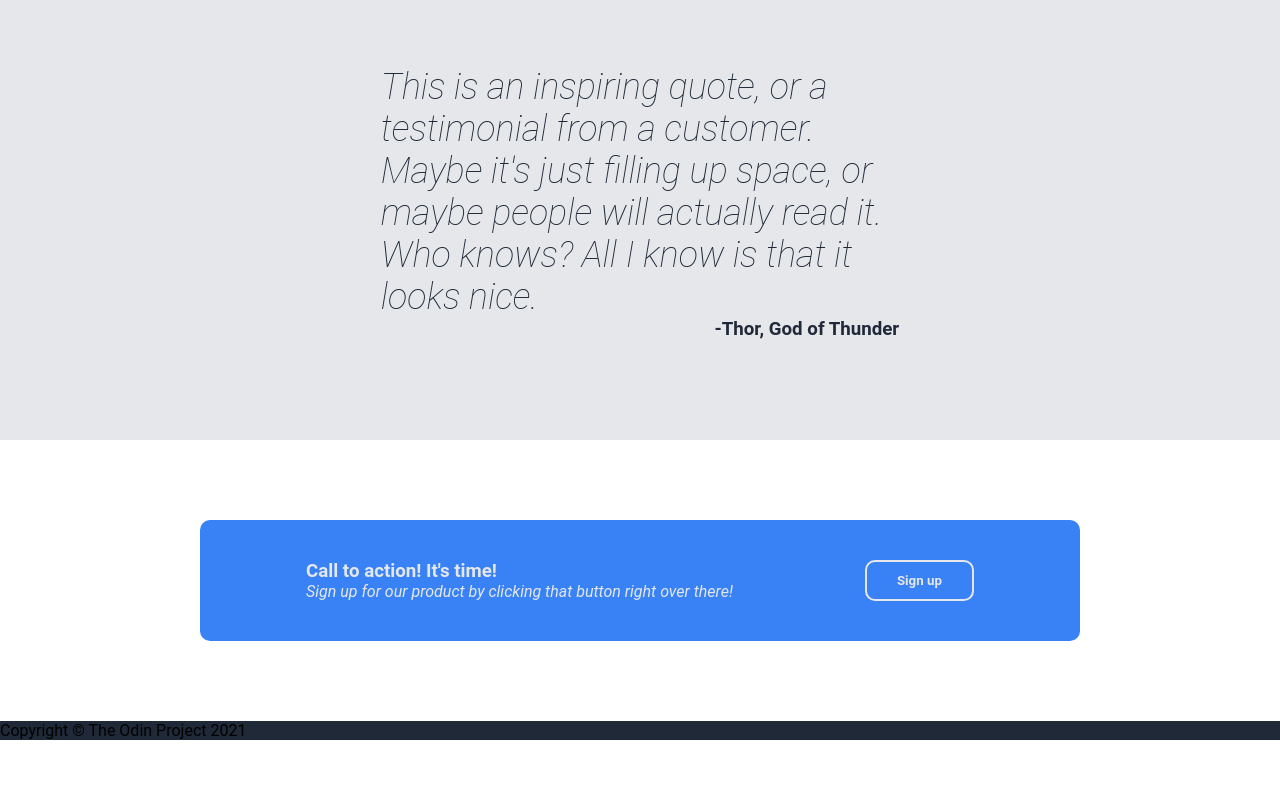
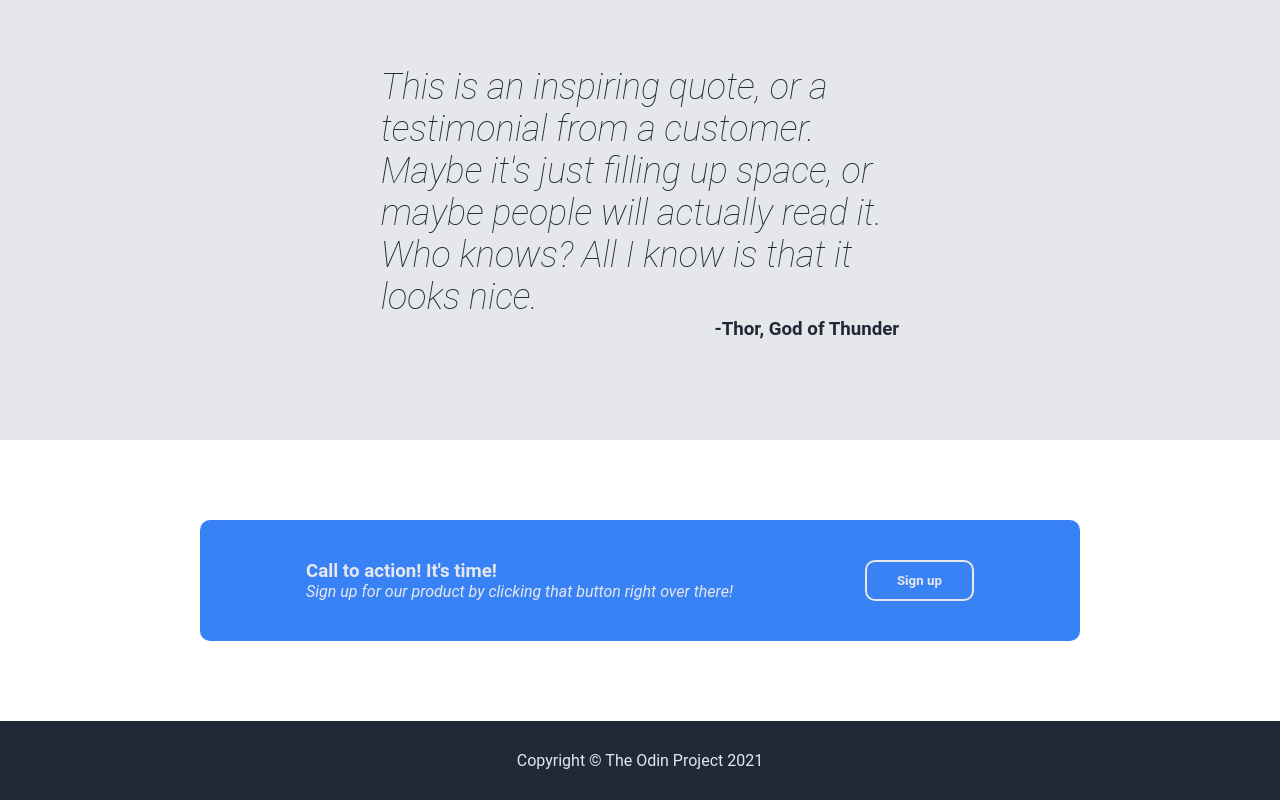
Before and after one commit to jeffrsnblrdoo/landing-page, a plain HTML site: page index.html in a window 1280 px wide. Shown: the part 1215-2015 px from the top of the page. Before the commit the page ends 1955 px from the top, so only its background shows below. Drawn offline with Linux system fonts and the light colour scheme.

Commit message:
Added style to footer.

```diff
--- a/style.css
+++ b/style.css
@@ -142,3 +142,11 @@ h1 {
     font-weight: bold;
     border-radius: 10px;
 }
+
+/* Footer */
+
+footer {
+    padding: 30px;
+    color: #e5e7eb;
+    text-align: center;
+}
```
